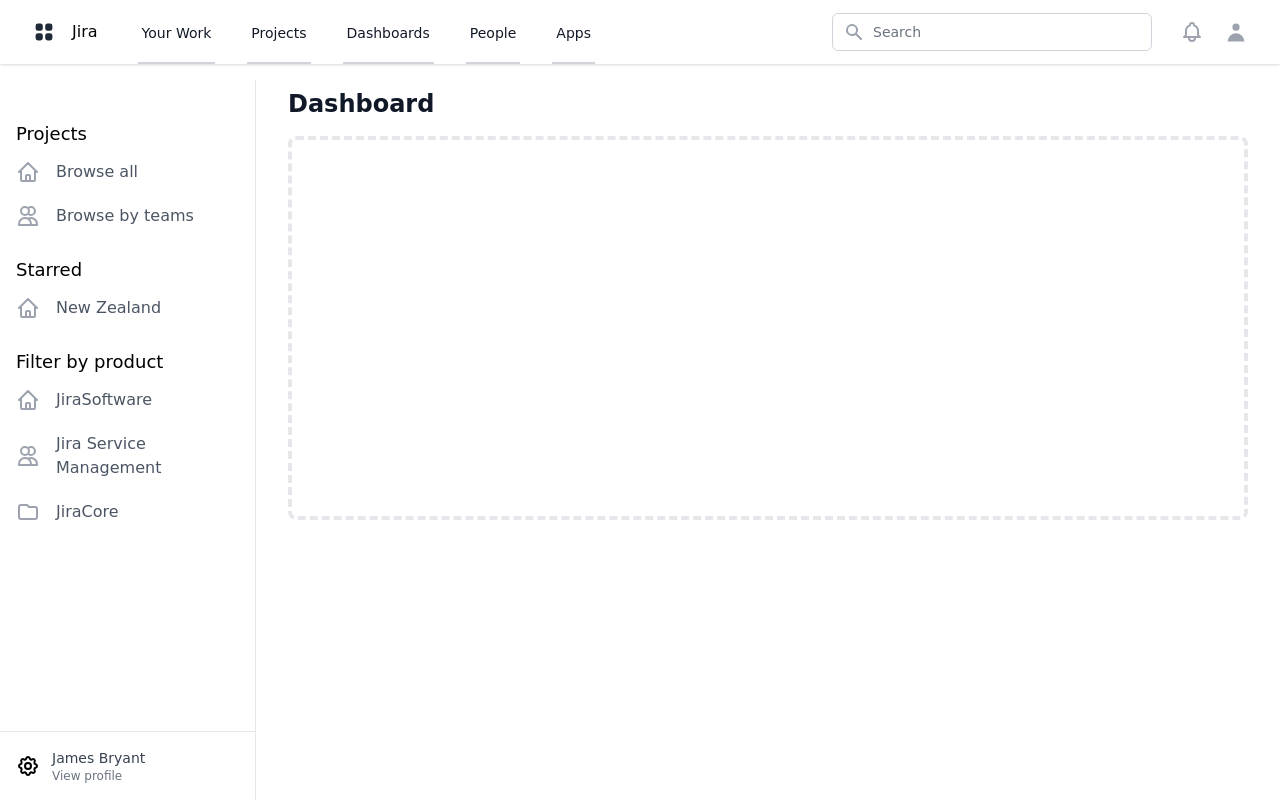
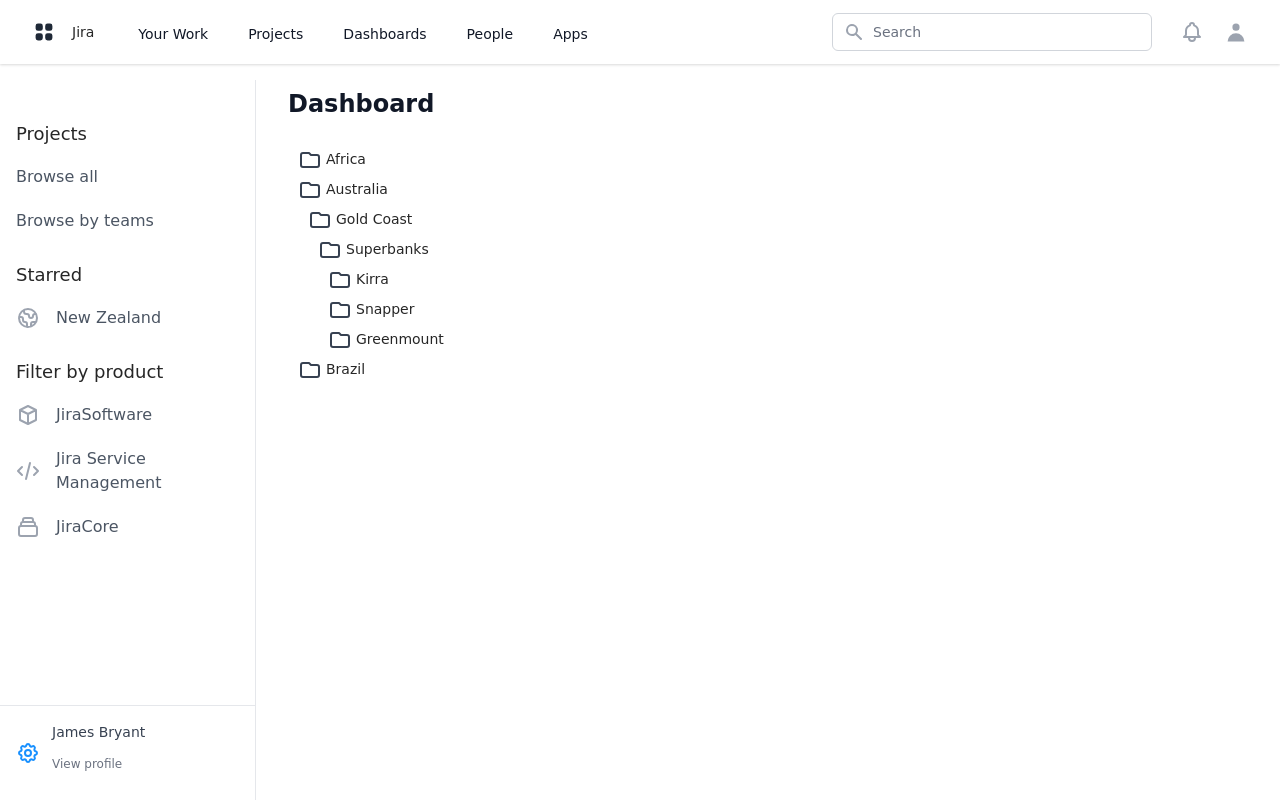
Before and after one commit to tiago-pires/codemock-react, a React (Vite) app: page / in a window 1280 px wide. Built offline with nearby package versions, Linux system fonts and the light colour scheme; what @tailwindcss/typography would draw is missing.

Commit message:
Add recursive tree

```diff
--- a/package.json
+++ b/package.json
@@ -7,11 +7,15 @@
     "serve": "vite preview"
   },
   "dependencies": {
+    "@emotion/react": "^11.5.0",
+    "@emotion/styled": "^11.3.0",
     "@headlessui/react": "^1.4.1",
     "@heroicons/react": "^1.0.5",
+    "@mui/material": "^5.0.6",
     "@tailwindcss/aspect-ratio": "^0.3.0",
     "@tailwindcss/forms": "^0.3.4",
     "@tailwindcss/typography": "^0.4.1",
+    "antd": "^4.16.13",
     "react": "^17.0.0",
     "react-dom": "^17.0.0"
   },
--- a/src/components/Dashboard.jsx
+++ b/src/components/Dashboard.jsx
@@ -1,16 +1,18 @@
 
 /* This example requires Tailwind CSS v2.0+ */
 
-
+import "antd/dist/antd.css";
 import { Fragment, useState } from 'react'
 import MenuStack from './MenuStack.jsx'
 import Tree from './Tree.jsx'
 import { Dialog, Transition } from '@headlessui/react'
 import Header from './Header.jsx'
 import {
-  CalendarIcon,
-  ChartBarIcon,
   FolderIcon,
+  CubeIcon,
+  CodeIcon,
+  CollectionIcon,
+  GlobeIcon,
   CogIcon,
   HomeIcon,
   InboxIcon,
@@ -54,17 +56,17 @@
 ];
 
 const projectNavigation = [
-  { name: 'Browse all', href: '#', icon: HomeIcon, current: false },
-  { name: 'Browse by teams', href: '#', icon: UsersIcon, current: false },
+  { name: 'Browse all', href: '#',  current: false },
+  { name: 'Browse by teams', href: '#', current: false },
 ]
 
 const starred = [
-  { name: 'New Zealand', href: '#', icon: HomeIcon, current: false }
+  { name: 'New Zealand', href: '#', icon: GlobeIcon, current: false }
 ]
 const productsFiltered = [
-  { name: 'JiraSoftware', href: '#', icon: HomeIcon, current: false },
-  { name: 'Jira Service Management', href: '#', icon: UsersIcon, current: false },
-  { name: 'JiraCore', href: '#', icon: FolderIcon, current: false },
+  { name: 'JiraSoftware', href: '#', icon: CubeIcon, current: false },
+  { name: 'Jira Service Management', href: '#', icon: CodeIcon, current: false },
+  { name: 'JiraCore', href: '#', icon: CollectionIcon, current: false },
 ]
 
 function classNames(...classes) {
@@ -190,7 +192,6 @@
                 {/* Replace with your content */}
                 <div className="py-4">
                   <Tree />
-                  <div className="border-4 border-gray-200 border-dashed rounded-lg h-96" />
                 </div>
                 {/* /End replace */}
               </div>
@@ -201,3 +202,33 @@
     </>
   )
 }
+
+
+const treeData = [
+  {
+    title: 'Earth',
+    key: 'od20',
+    children: [
+      {
+        title: 'Australia',
+        key: 'a415Ouai',
+        children: [
+          {
+            title: 'Gold Coast',
+            key: 'od2O7ghs',
+            disableCheckbox: true,
+          },
+          {
+            title: 'Sydney',
+            key: 'g7nta',
+          },
+        ],
+      },
+      {
+        title: 'Brazil',
+        key: '0-0-1',
+        children: [{ title: <span style={{ color: '#1890ff' }}>Rio de Janeiro</span>, key: '0-0-1-0' }],
+      },
+    ],
+  },
+];
--- a/src/components/MenuStack.jsx
+++ b/src/components/MenuStack.jsx
@@ -17,7 +17,7 @@
                   "group flex items-center px-2 py-2 text-base font-medium rounded-md"
                )}
             >
-               {(
+               { item.icon &&
                   <item.icon
                      className={classNames(
                         item.current
@@ -27,7 +27,7 @@
                      )}
                      aria-hidden="true"
                   />
-               )}
+               }
                {item.name}
             </a>
          ))}
--- a/src/components/Tree.jsx
+++ b/src/components/Tree.jsx
@@ -1,23 +1,31 @@
 import { useState } from 'react'
+import { FolderIcon } from '@heroicons/react/outline'
 
 
 function classNames(...classes) {
   return classes.filter(Boolean).join(' ')
 }
 
+export default function Tree({ data }) {
 
-export default function Tree({ data }) {
+   const [vis, setVis] = useState()
+
+   const handleItemClick = (item, event ) => {
+      console.log('item clicked:', event.target, item)
+   }
+
    return (
       <ul>
          {data.map((item) => {
             return (
-               <li className={classNames(
-                     item.open
-                     ? ""
-                     : "hidden"
-                  )}
-                  key={item.title} style={{ paddingLeft: '10px' }}>
-                  {item.title}
+               <li
+                  onClick={ item => handleItemClick(item, event)}
+                  key={item.title}
+                  style={{ paddingLeft: '10px' }}>
+                  <div className="inline-flex">
+                     <FolderIcon className="w-6 h-6 mr-1 text-gray-700"/>
+                     {item.title}
+                  </div>
                   {item.children && <Tree data={item.children} />}
                </li>
             );
@@ -26,27 +34,17 @@
    );
 }
 
-const treeNode = ({node}) => {
-   const [childVisible, setChildrenVisibility] = useState(false)
-
-   const haschild = node.children ? true : false
-
-   return (
-      <li>
-
-      </li>
-   )
-}
-
 
 Tree.defaultProps = {
    data: [
    {
       title: "Africa",
       children: [],
+      open: true
    },
    {
       title: "Australia",
+      open: true,
       children: [
          {
             title: "Gold Coast",
@@ -54,20 +52,16 @@
 
                {
                   title: "Superbanks",
-
                   children: [
                      {
                         title: "Kirra",
                         children: [],
-                        open: true
                      },
                      {
                         title: "Snapper",
-                        children: [],
                      },
                      {
                         title: "Greenmount",
-                        children: [],
                      },
                   ],
                },
@@ -77,7 +71,7 @@
    },
    {
       title: "Brazil",
-      children: [],
+      open: true,
    },
 ]
 };
--- a/src/components/header.jsx
+++ b/src/components/header.jsx
@@ -1,7 +1,7 @@
 import { Fragment } from 'react'
 import UserMenu from './UserMenu.jsx'
 import { Disclosure, Menu, Transition } from '@headlessui/react'
-import { SearchIcon, ViewGridIcon } from '@heroicons/react/solid'
+import { SearchIcon, UserIcon, ViewGridIcon } from '@heroicons/react/solid'
 import { BellIcon, MenuIcon, XIcon } from '@heroicons/react/outline'
 
 function classNames(...classes) {
@@ -26,26 +26,26 @@
    }
 ]
 
-export default function Example() {
+export default function Header() {
   return (
     <Disclosure as="nav" className="bg-white shadow">
       {({ open }) => (
         <>
-          <div className="max-w-7xl mx-auto px-2 sm:px-4 lg:px-8">
+          <div className="px-2 mx-auto max-w-7xl sm:px-4 lg:px-8">
             <div className="flex justify-between h-16">
               <div className="flex px-2 lg:px-0">
-                <div className="flex-shrink-0 flex items-center">
-                   <ViewGridIcon className="h-6 w-6 text-gray-800" aria-hidden="true" />
+                <div className="flex items-center flex-shrink-0">
+                   <ViewGridIcon className="w-6 h-6 text-gray-800" aria-hidden="true" />
                   <div className="px-4">Jira</div>
                 </div>
                 <div className="hidden lg:ml-6 lg:flex lg:space-x-8">
-                  {/* Current: "border-indigo-500 text-gray-900", Default: "border-transparent text-gray-500 hover:border-gray-300 hover:text-gray-700" */}
+                  {/* Current: "border-gray-500 text-gray-900", Default: "border-transparent text-gray-500 hover:border-gray-300 hover:text-gray-700" */}
                    {menuItems.map(item => {
                       return (
                         <a
                           key={item.title}
                           href="#"
-                          className="border-gray-300 text-gray-900 inline-flex items-center px-1 pt-1 border-b-2 text-sm font-medium"
+                          className="inline-flex items-center px-1 pt-1 text-sm font-medium text-gray-900 "
                         >
                            {item.title}
                         </a>
@@ -53,19 +53,19 @@
                    })}
                 </div>
               </div>
-              <div className="flex-1 flex items-center justify-center px-2 lg:ml-6 lg:justify-end">
-                <div className="max-w-lg w-full lg:max-w-xs">
+              <div className="flex items-center justify-center flex-1 px-2 lg:ml-6 lg:justify-end">
+                <div className="w-full max-w-lg lg:max-w-xs">
                   <label htmlFor="search" className="sr-only">
                     Search
                   </label>
                   <div className="relative">
-                    <div className="absolute inset-y-0 left-0 pl-3 flex items-center pointer-events-none">
-                      <SearchIcon className="h-5 w-5 text-gray-400" aria-hidden="true" />
+                    <div className="absolute inset-y-0 left-0 flex items-center pl-3 pointer-events-none">
+                      <SearchIcon className="w-5 h-5 text-gray-400" aria-hidden="true" />
                     </div>
                     <input
                       id="search"
                       name="search"
-                      className="block w-full pl-10 pr-3 py-2 border border-gray-300 rounded-md leading-5 bg-white placeholder-gray-500 focus:outline-none focus:placeholder-gray-400 focus:ring-1 focus:ring-indigo-500 focus:border-indigo-500 sm:text-sm"
+                      className="block w-full py-2 pl-10 pr-3 placeholder-gray-500 bg-white border border-gray-300 rounded-md leading-5 focus:outline-none focus:placeholder-gray-400 focus:ring-1 focus:ring-gray-500 focus:border-gray-500 sm:text-sm"
                       placeholder="Search"
                       type="search"
                     />
@@ -74,22 +74,22 @@
               </div>
               <div className="flex items-center lg:hidden">
                 {/* Mobile menu button */}
-                <Disclosure.Button className="inline-flex items-center justify-center p-2 rounded-md text-gray-400 hover:text-gray-500 hover:bg-gray-100 focus:outline-none focus:ring-2 focus:ring-inset focus:ring-indigo-500">
+                <Disclosure.Button className="inline-flex items-center justify-center p-2 text-gray-400 rounded-md hover:text-gray-500 hover:bg-gray-100 focus:outline-none focus:ring-2 focus:ring-inset focus:ring-gray-500">
                   <span className="sr-only">Open main menu</span>
                   {open ? (
-                    <XIcon className="block h-6 w-6" aria-hidden="true" />
+                    <XIcon className="block w-6 h-6" aria-hidden="true" />
                   ) : (
-                    <MenuIcon className="block h-6 w-6" aria-hidden="true" />
+                    <MenuIcon className="block w-6 h-6" aria-hidden="true" />
                   )}
                 </Disclosure.Button>
               </div>
               <div className="hidden lg:ml-4 lg:flex lg:items-center">
                 <button
                   type="button"
-                  className="flex-shrink-0 bg-white p-1 text-gray-400 rounded-full hover:text-gray-500 focus:outline-none focus:ring-2 focus:ring-offset-2 focus:ring-indigo-500"
+                  className="flex-shrink-0 p-1 text-gray-400 bg-white rounded-full hover:text-gray-500 focus:outline-none focus:ring-2 focus:ring-offset-2 focus:ring-gray-500"
                 >
                   <span className="sr-only">View notifications</span>
-                  <BellIcon className="h-6 w-6" aria-hidden="true" />
+                  <BellIcon className="w-6 h-6" aria-hidden="true" />
                 </button>
 
                 {/* Profile dropdown */}
@@ -100,32 +100,32 @@
 
           <Disclosure.Panel className="lg:hidden">
             <div className="pt-2 pb-3 space-y-1">
-              {/* Current: "bg-indigo-50 border-indigo-500 text-indigo-700", Default: "border-transparent text-gray-600 hover:bg-gray-50 hover:border-gray-300 hover:text-gray-800" */}
+              {/* Current: "bg-gray-50 border-gray-500 text-gray-700", Default: "border-transparent text-gray-600 hover:bg-gray-50 hover:border-gray-300 hover:text-gray-800" */}
               <Disclosure.Button
                 as="a"
                 href="#"
-                className="bg-indigo-50 border-indigo-500 text-indigo-700 block pl-3 pr-4 py-2 border-l-4 text-base font-medium"
+                className="block py-2 pl-3 pr-4 text-base font-medium text-gray-700 border-gray-500 bg-gray-50"
               >
                 Dashboard
               </Disclosure.Button>
               <Disclosure.Button
                 as="a"
                 href="#"
-                className="border-transparent text-gray-600 hover:bg-gray-50 hover:border-gray-300 hover:text-gray-800 block pl-3 pr-4 py-2 border-l-4 text-base font-medium"
+                className="block py-2 pl-3 pr-4 text-base font-medium text-gray-600 border-transparent hover:bg-gray-50 hover:border-gray-300 hover:text-gray-800"
               >
                 Team
               </Disclosure.Button>
               <Disclosure.Button
                 as="a"
                 href="#"
-                className="border-transparent text-gray-600 hover:bg-gray-50 hover:border-gray-300 hover:text-gray-800 block pl-3 pr-4 py-2 border-l-4 text-base font-medium"
+                className="block py-2 pl-3 pr-4 text-base font-medium text-gray-600 border-transparent hover:bg-gray-50 hover:border-gray-300 hover:text-gray-800"
               >
                 Projects
               </Disclosure.Button>
               <Disclosure.Button
                 as="a"
                 href="#"
-                className="border-transparent text-gray-600 hover:bg-gray-50 hover:border-gray-300 hover:text-gray-800 block pl-3 pr-4 py-2 border-l-4 text-base font-medium"
+                className="block py-2 pl-3 pr-4 text-base font-medium text-gray-600 border-transparent hover:bg-gray-50 hover:border-gray-300 hover:text-gray-800"
               >
                 Calendar
               </Disclosure.Button>
@@ -133,22 +133,18 @@
             <div className="pt-4 pb-3 border-t border-gray-200">
               <div className="flex items-center px-4">
                 <div className="flex-shrink-0">
-                  <img
-                    className="h-10 w-10 rounded-full"
-                    src="https://images.unsplash.com/photo-1472099645785-5658abf4ff4e?ixlib=rb-1.2.1&ixid=eyJhcHBfaWQiOjEyMDd9&auto=format&fit=facearea&facepad=2&w=256&h=256&q=80"
-                    alt=""
-                  />
+                   <UserIcon />
                 </div>
                 <div className="ml-3">
-                  <div className="text-base font-medium text-gray-800">Tom Cook</div>
-                  <div className="text-sm font-medium text-gray-500">tom@example.com</div>
+                  <div className="text-base font-medium text-gray-800">James Bryant</div>
+                  <div className="text-sm font-medium text-gray-500">james@example.com</div>
                 </div>
                 <button
                   type="button"
-                  className="ml-auto flex-shrink-0 bg-white p-1 text-gray-400 rounded-full hover:text-gray-500 focus:outline-none focus:ring-2 focus:ring-offset-2 focus:ring-indigo-500"
+                  className="flex-shrink-0 p-1 ml-auto text-gray-400 bg-white rounded-full hover:text-gray-500 focus:outline-none focus:ring-2 focus:ring-offset-2 focus:ring-gray-500"
                 >
                   <span className="sr-only">View notifications</span>
-                  <BellIcon className="h-6 w-6" aria-hidden="true" />
+                  <BellIcon className="w-6 h-6" aria-hidden="true" />
                 </button>
               </div>
               <div className="mt-3 space-y-1">
```
